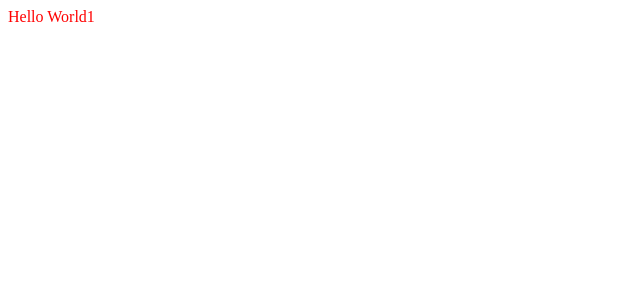
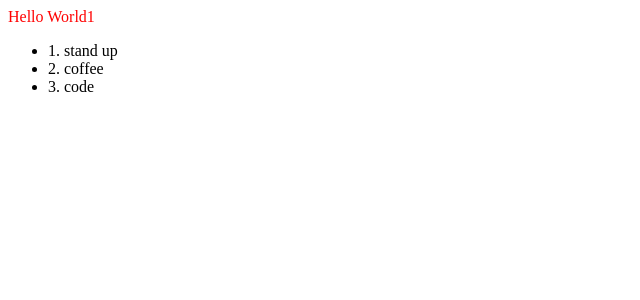
Before and after one commit to micsimon/react-parcel-setup, a React (Vite) app: page / in a window 1280 px wide. Shown: the top 300 px of the page, without its empty margins (0-640 px from the left). Built offline with nearby package versions, Linux system fonts and the light colour scheme.

Commit message:
added todolist component

```diff
--- /dev/null
+++ b/src/component/todo-list/index.tsx
@@ -0,0 +1,11 @@
+import React from 'react';
+
+export default () => {
+    return (
+        <ul>
+            <li>1. stand up</li>
+            <li>2. coffee</li>
+            <li>3. code</li>
+        </ul>
+    )
+}
--- a/src/index.tsx
+++ b/src/index.tsx
@@ -1,9 +1,15 @@
 import React from 'react';
 import ReactDOM from 'react-dom'
 import './index.css'
+import ToDoList from './component/todo-list';
 
 function App() {
-    return <div className="header">Hello World1</div>
+    return (
+        <div>
+            <div className="header">Hello World1</div>
+            <ToDoList/>
+        </div>
+    )
 }
 
 ReactDOM.render(<App/>, document.getElementById('app'));
```
